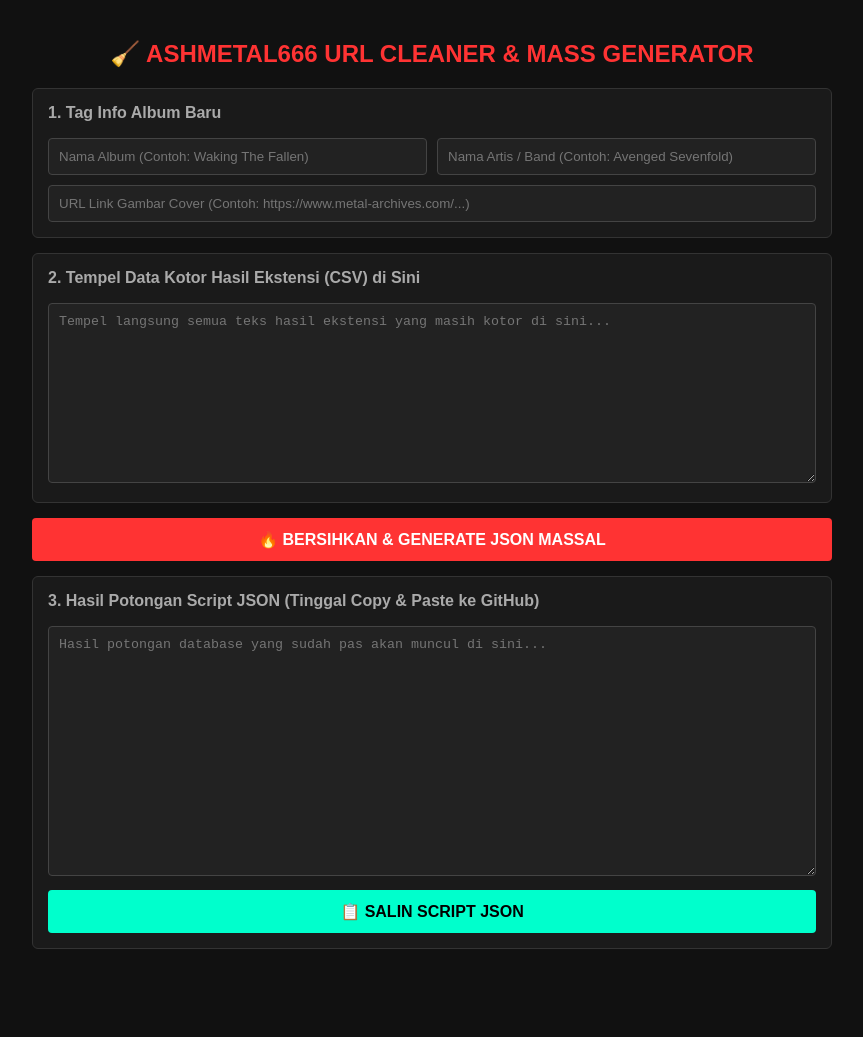
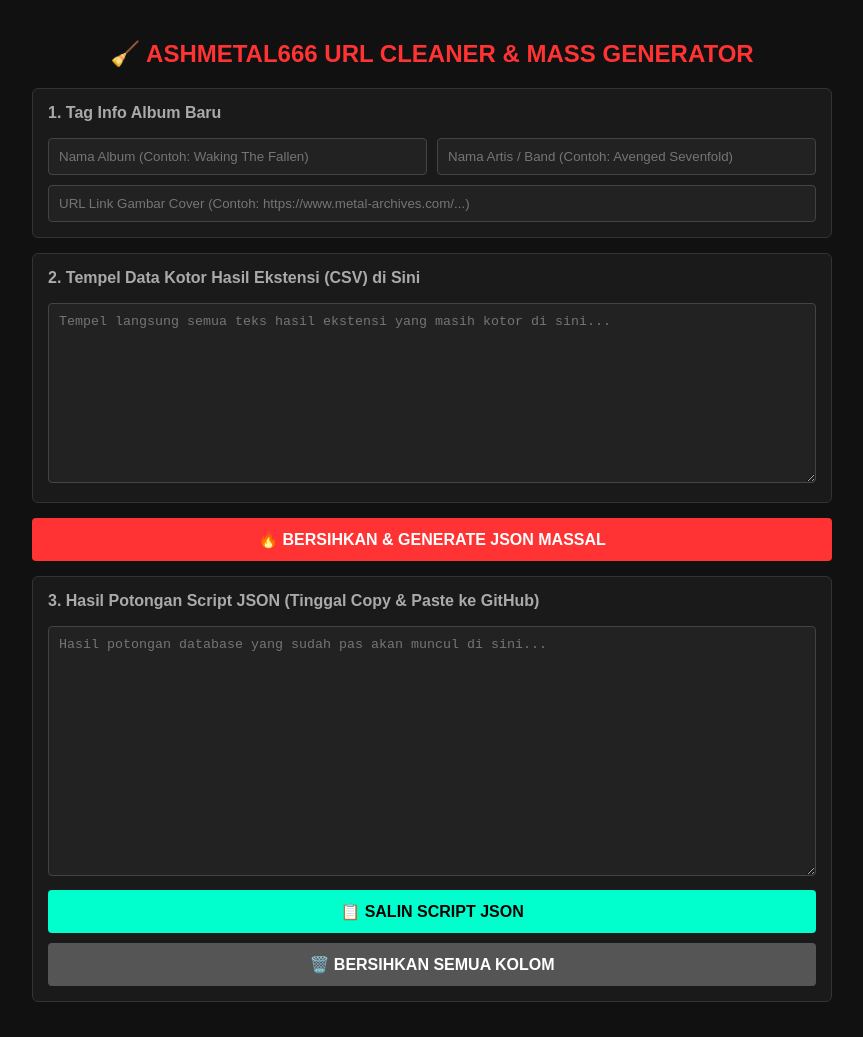
Before and after one commit to aldyjamers53/ashmetal666, a plain HTML site: page gen_cleaner.html in a window 1280 px wide. Shown: the whole page, without its empty margins (208-1071 px from the left). Before the commit the page ends 984 px from the top, so only its background shows below. Drawn offline with Linux system fonts and the light colour scheme.

Commit message:
Update gen_cleaner.html

```diff
--- a/gen_cleaner.html
+++ b/gen_cleaner.html
@@ -15,6 +15,8 @@
         button:hover { background: #cc0000; }
         .btn-copy { background: #00ffcc; color: #000; margin-top: 10px; }
         .btn-copy:hover { background: #00ccaa; }
+        .btn-clear { background: #555; color: #fff; margin-top: 10px; }
+        .btn-clear:hover { background: #444; }
         #output { color: #00ff00; height: 250px; }
     </style>
 </head>
@@ -45,8 +47,9 @@
         <p style="margin-top:0; color:#aaa; font-weight:bold;">3. Hasil Potongan Script JSON (Tinggal Copy & Paste ke GitHub)</p>
         <textarea id="output" readonly placeholder="Hasil potongan database yang sudah pas akan muncul di sini..."></textarea>
 
-        <!-- TOMBOL COPY MANDIRI -->
+        <!-- TOMBOL AKSI UTAMA -->
         <button onclick="copyToClipboard()" class="btn-copy" id="btnCopy">📋 SALIN SCRIPT JSON</button>
+        <button onclick="clearForm()" class="btn-clear">🗑️ BERSIHKAN SEMUA KOLOM</button>
     </div>
 
     <script>
@@ -118,12 +121,11 @@
 
             document.getElementById('output').value = jsonString.trim();
 
-            // Reset text tombol salin jika generate ulang
             document.getElementById('btnCopy').innerText = "📋 SALIN SCRIPT JSON";
             alert(`Sukses! ${resultObjects.length} data lagu dikonversi secara presisi.`);
         }
 
-        // FUNGSI COPY MASSAL OTOMATIS
+        // FUNGSI COPY MASSAL
         function copyToClipboard() {
             const outputText = document.getElementById('output');
             if (!outputText.value) {
@@ -132,7 +134,7 @@
             }
 
             outputText.select();
-            outputText.setSelectionRange(0, 99999); // Untuk perangkat HP/Mobile
+            outputText.setSelectionRange(0, 99999);
 
             navigator.clipboard.writeText(outputText.value).then(() => {
                 const btn = document.getElementById('btnCopy');
@@ -144,6 +146,18 @@
                 alert('Gagal menyalin otomatis, silakan blok teks manual.');
             });
         }
+
+        // FUNGSI HAPUS / RESET FORM TOTAL
+        function clearForm() {
+            if (confirm("Apakah kamu yakin ingin mengosongkan semua data di atas?")) {
+                document.getElementById('album').value = "";
+                document.getElementById('artist').value = "";
+                document.getElementById('img').value = "";
+                document.getElementById('dirtyData').value = "";
+                document.getElementById('output').value = "";
+                document.getElementById('btnCopy').innerText = "📋 SALIN SCRIPT JSON";
+            }
+        }
     </script>
 </body>
 </html>
```
